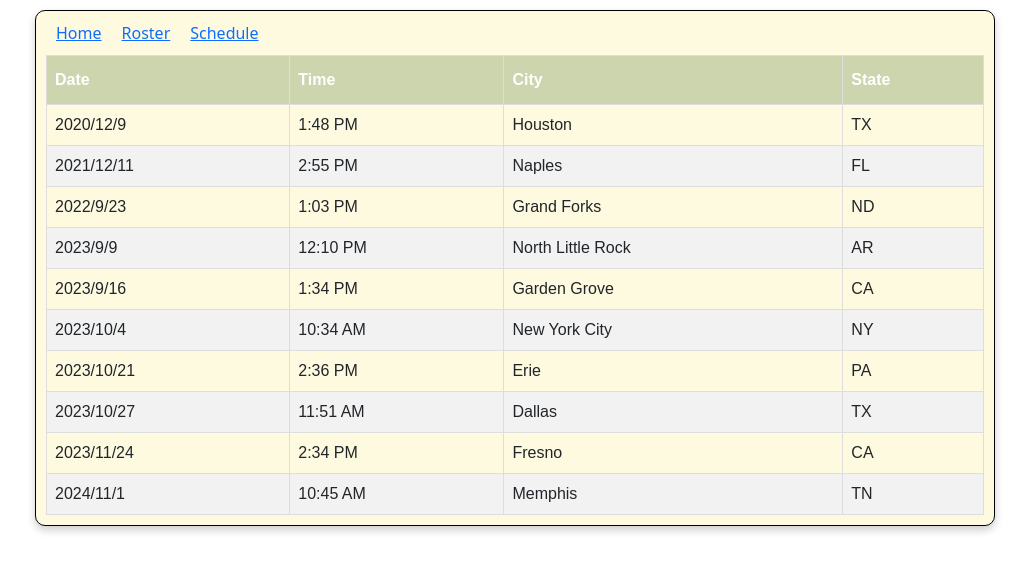
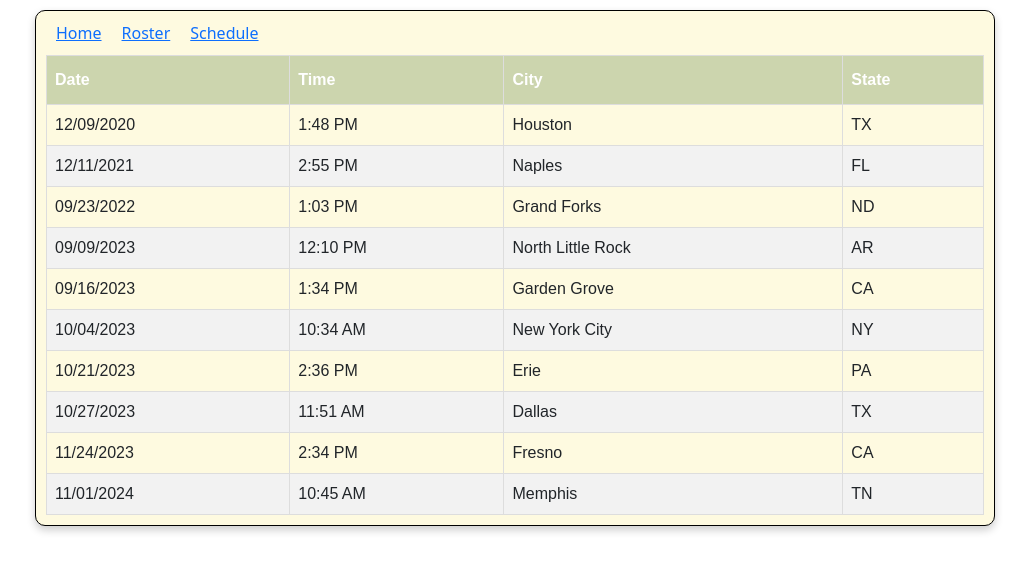
Before and after one commit to sconeek2/lightning-app, a React (Create React App) app: page /Schedule in a window 1280 px wide. Shown: the top 572 px of the page, without its empty margins (125-1154 px from the left). Built offline with nearby package versions, Linux system fonts and the light colour scheme.

Commit message:
display yyyy/mm/dd to mm/dd/yyy

```diff
--- a/src/Components/Schedule.js
+++ b/src/Components/Schedule.js
@@ -1,16 +1,25 @@
-import React, { useState, useEffect } from "react";
+import React from "react";
 import game_schedule from "../Data/schedule-game.json";
 
 const Schedule = () => {
-
   // custom function to sory the json by date
   function custom_sort(a, b) {
-    return (
-      new Date(a.Date).getTime() - new Date(b.Date).getTime()
-    );
+    return new Date(a.Date).getTime() - new Date(b.Date).getTime();
   }
 
   game_schedule.sort(custom_sort);
+
+  const formatDate = (inputDate) => {
+    const dateParts = inputDate.split("/");
+    const year = parseInt(dateParts[0]);
+    const month = parseInt(dateParts[1]);
+    const day = parseInt(dateParts[2]);
+
+    const formattedDate = new Date(year, month - 1, day);
+
+    const options = { month: "2-digit", day: "2-digit", year: "numeric" };
+    return formattedDate.toLocaleDateString(undefined, options);
+  };
 
   return (
     <div className="rosterContainer">
@@ -26,7 +35,7 @@ const Schedule = () => {
         <tbody>
           {game_schedule.map((item) => (
             <tr key={item.Date}>
-              <td>{item.Date}</td>
+              <td>{formatDate(item.Date)}</td>
               <td>{item.Time}</td>
               <td>{item.City}</td>
               <td>{item.State}</td>
```
